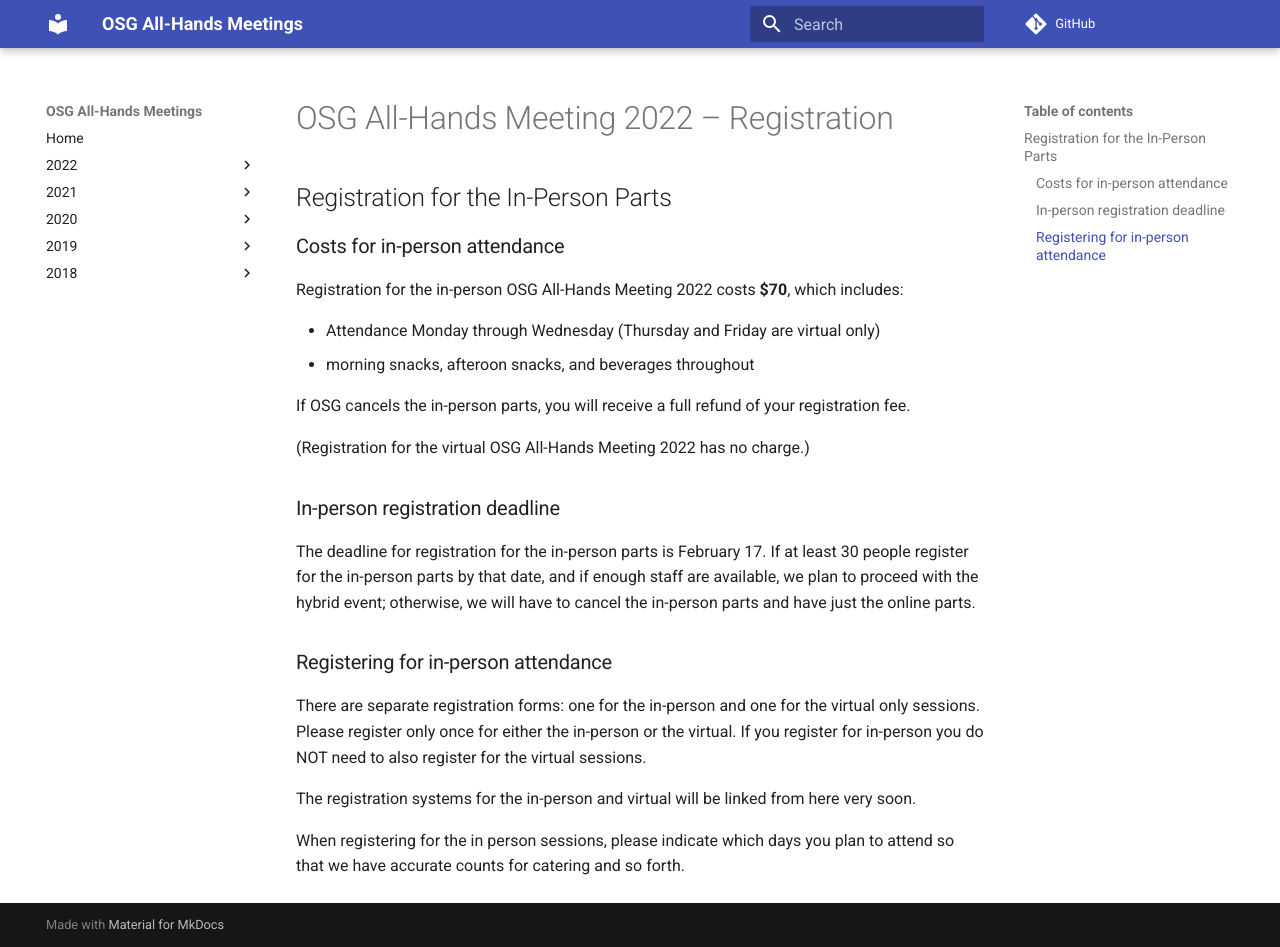
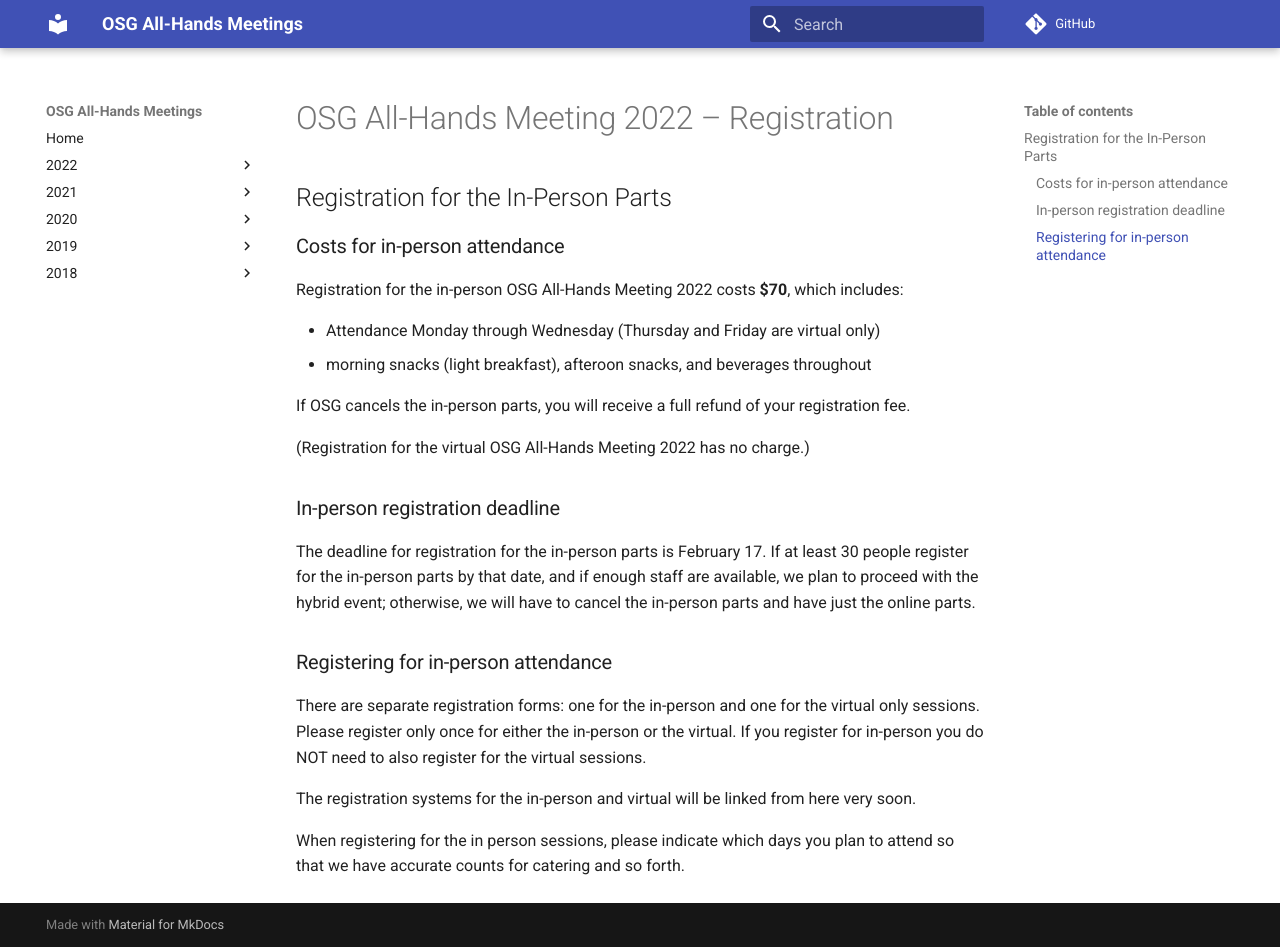
Before and after one commit to osg-htc/all-hands, an MkDocs documentation site: the page built from docs/2022/registration.md, in a window 1280 px wide and 947 px high. Built offline with MkDocs 1.6.1 and Material for MkDocs 9.7.7, drawn with Linux system fonts in a browser that asks for light colours; comment, search, counter and statistics services are not loaded.

Commit message:
Update registration.md

```diff
--- a/docs/2022/registration.md
+++ b/docs/2022/registration.md
@@ -7,7 +7,7 @@
 Registration for the in-person OSG All-Hands Meeting 2022 costs **$70**, which includes:
 
 * Attendance Monday through Wednesday (Thursday and Friday are virtual only)
-* morning snacks, afteroon snacks, and beverages throughout
+* morning snacks (light breakfast), afteroon snacks, and beverages throughout
 
 If OSG cancels the in-person parts, you will receive a full refund of your registration fee.
 
```
